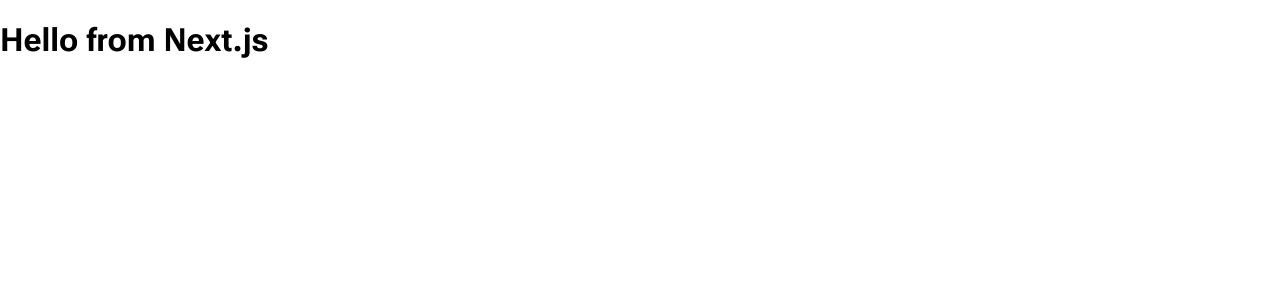
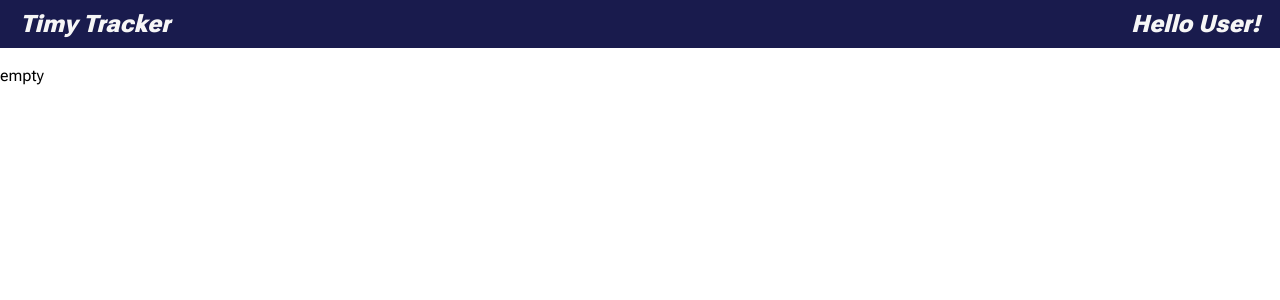
Before and after one commit to JuliaSchw/timy-tracker, a Next.js app: page / in a window 1280 px wide. Shown: the top 300 px of the page. Built offline with nearby package versions, Linux system fonts and the light colour scheme.

Commit message:
add header component

```diff
--- /dev/null
+++ b/components/Header/index.js
@@ -0,0 +1,22 @@
+import React from "react";
+import styled from "styled-components";
+import colors from "@/styles/colors";
+
+const StyledHeader = styled.header`
+  position: fixed;
+  background-color: ${colors.primary[950]};
+  top: 0;
+  width: 100%;
+  display: flex;
+  justify-content: space-between;
+  padding: 0 20px;
+`;
+
+export default function Header() {
+  return (
+    <StyledHeader>
+      <h1>Timy Tracker</h1>
+      <h1>Hello User!</h1>
+    </StyledHeader>
+  );
+}
--- a/pages/_app.js
+++ b/pages/_app.js
@@ -1,10 +1,15 @@
 import GlobalStyle from "../styles";
+import Header from "@/components/Header";
+import Section from "@/styles/section";
 
 export default function App({ Component, pageProps }) {
   return (
     <>
       <GlobalStyle />
-      <Component {...pageProps} />
+      <Header />
+      <Section>
+        <Component {...pageProps} />
+      </Section>
     </>
   );
 }
--- a/pages/index.js
+++ b/pages/index.js
@@ -1,7 +1,7 @@
 export default function HomePage() {
   return (
     <div>
-      <h1>Hello from Next.js</h1>
+      <p>empty</p>
     </div>
   );
 }
--- a/styles.js
+++ b/styles.js
@@ -1,5 +1,6 @@
 import { createGlobalStyle } from "styled-components";
 import { Roboto_Flex } from "next/font/google";
+import colors from "./styles/colors";
 
 const roboto = Roboto_Flex({ subsets: ["latin"] });
 
@@ -14,4 +15,13 @@
     margin: 0;
     font-family: ${roboto.style.fontFamily};
   }
+
+h1{
+  font-size: x-large;
+  font-style: italic;
+  font-weight: 900;
+  margin: 10px 0;
+  color: ${colors.typography[50]};
+}
+
 `;
--- /dev/null
+++ b/styles/section.js
@@ -0,0 +1,8 @@
+import styled from "styled-components";
+
+const Section = styled.section`
+  height: 100%;
+  padding-top: 50px;
+`;
+
+export default Section;
```
